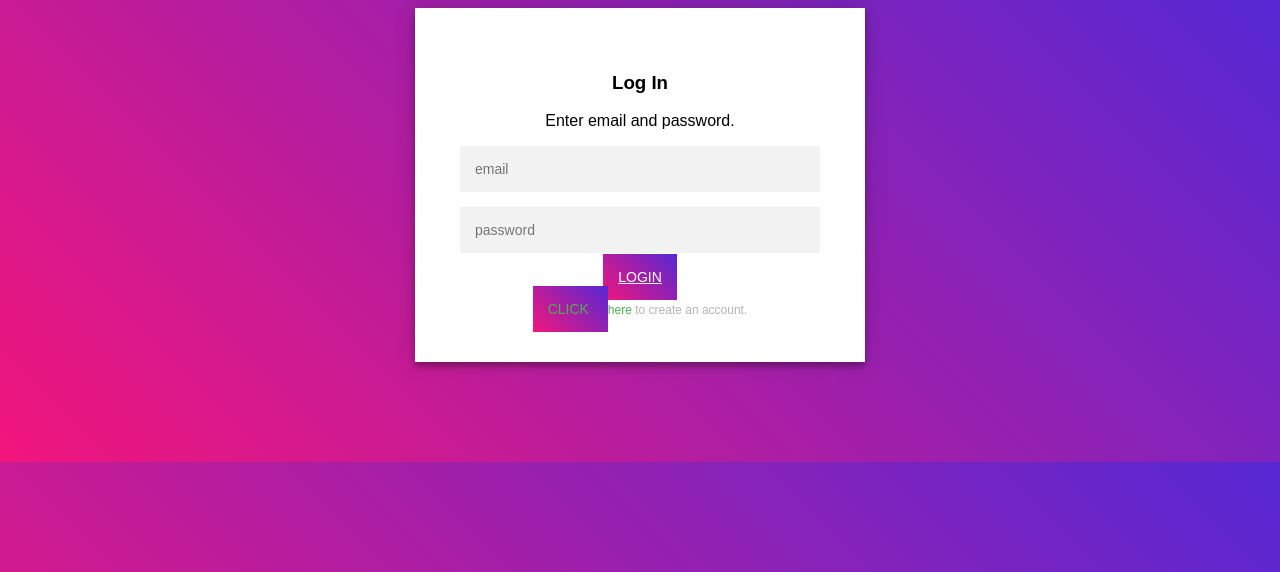
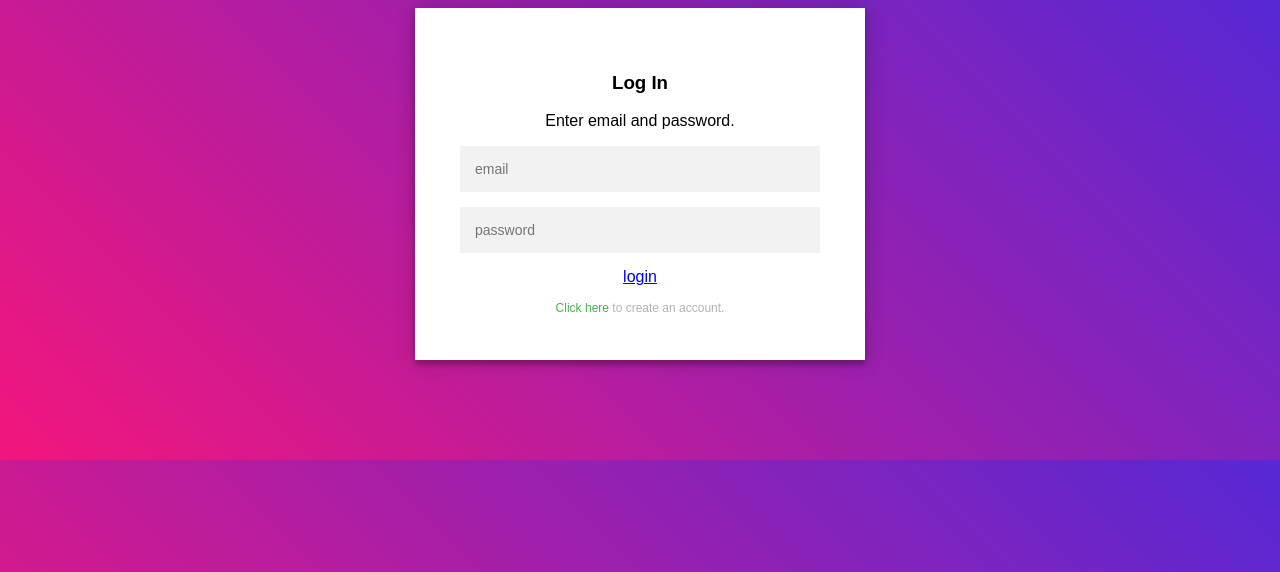
Before and after one commit to banani720/401Website, a PHP site: page / in a window 1280 px wide. Shown: the top 572 px of the page. Run offline with PHP 8.4, Linux system fonts and the light colour scheme.

Commit message:
Removed styling from button

```diff
--- a/login-styles.css
+++ b/login-styles.css
@@ -36,7 +36,7 @@ header .header{
     box-sizing: border-box;
     font-size: 14px;
   }
-  .form a.button {
+  .form button {
     font-family: Arial, Helvetica, sans-serif;
     text-transform: uppercase;
     outline: 0;
```
